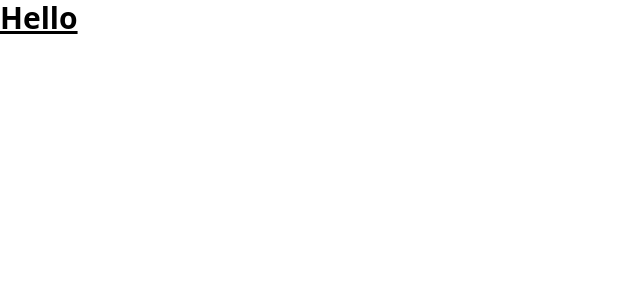
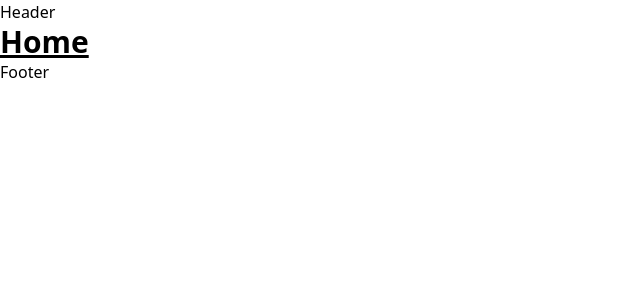
Before and after one commit to Hyeun9991/Next-Blog-01, a Next.js app: page / in a window 1280 px wide. Shown: the top 300 px of the page, without its empty margins (0-640 px from the left). Built offline with nearby package versions, Linux system fonts and the light colour scheme.

Commit message:
Layout, Header, Footer 컴포넌트 생성, 적용

```diff
--- /dev/null
+++ b/components/footer.tsx
@@ -0,0 +1,7 @@
+const Footer = () => {
+  return (
+    <div>Footer</div>
+  )
+}
+
+export default Footer
--- /dev/null
+++ b/components/header.tsx
@@ -0,0 +1,7 @@
+const Header = () => {
+  return (
+    <div className="">Header</div>
+  )
+}
+
+export default Header
--- /dev/null
+++ b/components/layout.tsx
@@ -0,0 +1,14 @@
+import Header from './header';
+import Footer from './footer';
+
+const Layout = ({ children }: React.PropsWithChildren) => {
+  return (
+    <>
+      <Header />
+      <main className="container mx-auto">{children}</main>
+      <Footer />
+    </>
+  );
+};
+
+export default Layout;
--- a/pages/index.tsx
+++ b/pages/index.tsx
@@ -1,10 +1,11 @@
 import type { NextPage } from 'next';
+import Layout from '../components/layout';
 
 const Home: NextPage = () => {
   return (
-    <div>
-      <h1 className='text-3xl font-bold underline'>Hello</h1>
-    </div>
+    <Layout>
+      <h1 className="text-3xl font-bold underline">Home</h1>
+    </Layout>
   );
 };
 
--- a/tsconfig.json
+++ b/tsconfig.json
@@ -15,6 +15,6 @@
     "jsx": "preserve",
     "incremental": true
   },
-  "include": ["next-env.d.ts", "**/*.ts", "**/*.tsx"],
+  "include": ["next-env.d.ts", "**/*.ts", "**/*.tsx", "components/**/*"],
   "exclude": ["node_modules"]
 }
```
